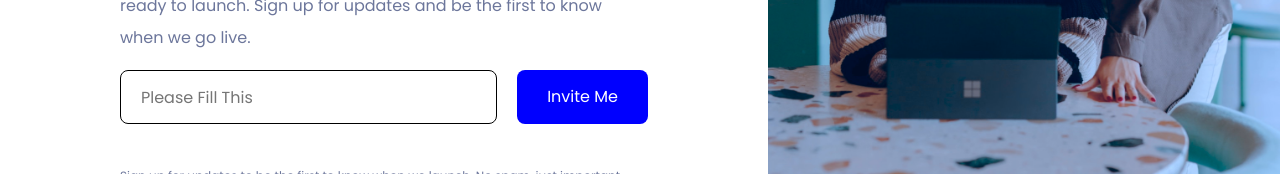
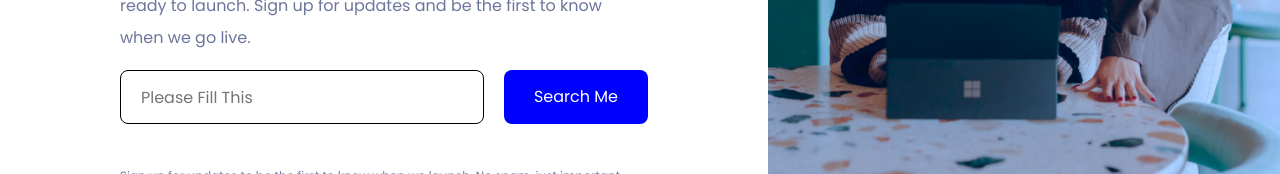
Before and after one commit to HapidzGIT/Slicing-Design-3, a plain HTML site: page index.html in a window 1280 px wide. Shown: the part 492-666 px from the top of the page. Drawn offline with nearby package versions, Linux system fonts and the light colour scheme.

Commit message:
Menguabah Tombol

```diff
--- a/index.html
+++ b/index.html
@@ -19,7 +19,7 @@
             <p class="teks-satu">We're putting the finishing touches on our website and getting ready to launch. Sign up for updates and be the first to know when we go live.</p>
             <form action="" class="ctas-form">
                 <input type="text" placeholder="Please Fill This">
-                <button type="button">Invite Me</button>
+                <button type="button">Search Me</button>
             </form>
             <p class="form-text">Sign up for updates to be the first to know when we launch. No spam, just important information and exclusive offers.
             </p>
```
